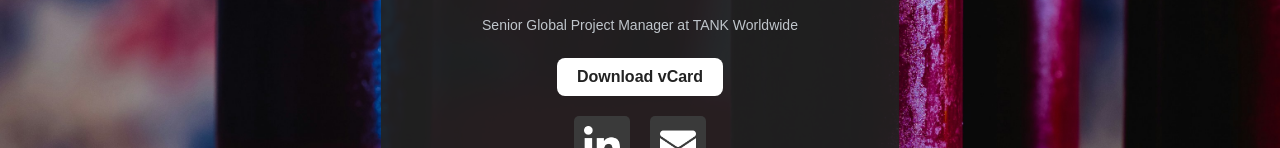
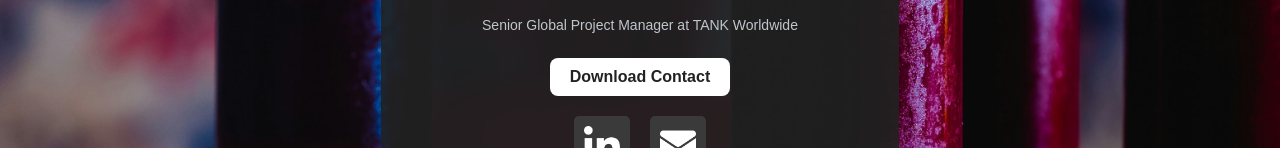
Before and after one commit to SirWillpower/fopilay, a plain HTML site: page matthew/index.html in a window 1280 px wide. Shown: the part 474-622 px from the top of the page. Drawn offline with Linux system fonts and the light colour scheme; a web font is replaced by a local one.

Commit message:
Update index.html

```diff
--- a/matthew/index.html
+++ b/matthew/index.html
@@ -18,7 +18,7 @@
             <a href="data:text/
 vcard;charset=utf-8,%20
 BEGIN%3AVCARD%0AVERSION%3A3.0%0AFN%3BCHARSET%3DUTF-8%3AMatthew%20Dansereau%0AN%3BCHARSET%3DUTF-8%3ADansereau%3BMatthew%3B%3B%3B%0A%0AEMAIL%3BCHARSET%3DUTF-8%3Btype%3DHOME%2CINTERNET%3Amatthew_dans%40hotmail.com%0A%0ATEL%3BTYPE%3DHOME%2CVOICE%3A%2B14388840694%0A%0ATITLE%3BCHARSET%3DUTF-8%3ASenior%20Global%20Project%20Manager%0AORG%3BCHARSET%3DUTF-8%3ATANK%20Worldwide%0AEND%3AVCARD
-" download="matthew.vcf" class="button">Download vCard</a>
+" download="matthew.vcf" class="button">Download Contact</a>
             <div class="social-buttons">
                 <a href="https://www.linkedin.com/in/matthew-dansereau-pmp-67bab8b2/" target="_blank" rel="noopener noreferrer" class="social-btn linkedin">
                     <img src="static/icons/linkedin.png" alt="LinkedIn">
```
